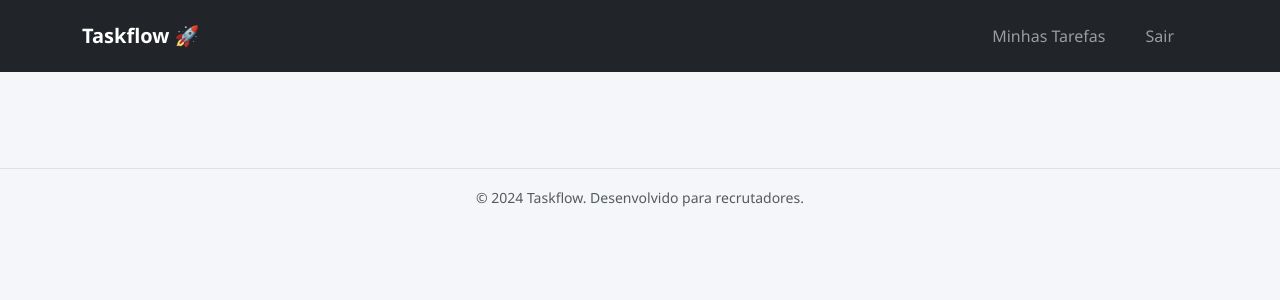
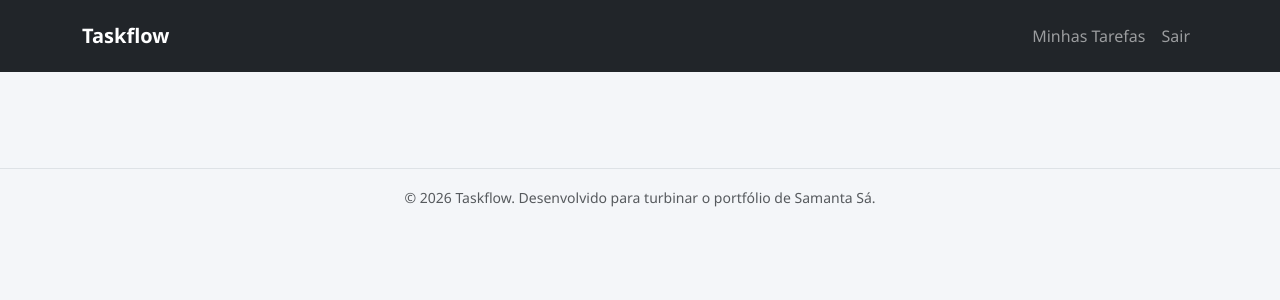
Before and after one commit to engsamantasa/taskflow-django, a Django app: template taskflow/templates/base.html in a window 1280 px wide. Shown: the top 300 px of the page. Run offline with Django 5.2, Linux system fonts and the light colour scheme; the template is opened without the code that fills it, so the values that code supplies are empty; a user stored in the database is signed in; parts of the project's set-up code (start-up, migrations or seed data) failed here and were passed over.

Commit message:
Primeiro migrate e começo de personalização

```diff
--- /dev/null
+++ b/taskflow/tasks/urls.py
@@ -0,0 +1,6 @@
+from django.urls import path
+from . import views
+
+urlpatterns = [
+    path('', views.task_list, name='task_list'),
+]
--- a/taskflow/tasks/views.py
+++ b/taskflow/tasks/views.py
@@ -1,3 +1,6 @@
 from django.shortcuts import render
+from django.contrib.auth.decorators import login_required
 
-# Create your views here.
+#@login_required
+def task_list(request):
+    return render(request, 'tasks/task_list.html')
--- a/taskflow/templates/base.html
+++ b/taskflow/templates/base.html
@@ -14,7 +14,7 @@
 
     <nav class="navbar navbar-expand-lg navbar-dark bg-dark py-3">
         <div class="container">
-            <a class="navbar-brand fw-bold" href="#">Taskflow 🚀</a>
+            <a class="navbar-brand fw-bold" href="#">Taskflow</a>
             <button class="navbar-toggler" type="button" data-bs-toggle="collapse" data-bs-target="#navbarNav">
                 <span class="navbar-toggler-icon"></span>
             </button>
@@ -23,7 +23,7 @@
                 <ul class="navbar-nav">
                     {% if user.is_authenticated %}
                         <li class="nav-item"><a class="nav-link" href="#">Minhas Tarefas</a></li>
-                        <li class="nav-item"><a class="nav-link btn btn-outline-light ms-2 px-4" href="#">Sair</a></li>
+                        <li class="nav-item"><a class="nav-link" href="#">Sair</a></li>
                     {% else %}
                         <li class="nav-item"><a class="nav-link" href="#">Login</a></li>
                         <li class="nav-item"><a class="nav-link" href="#">Cadastrar</a></li>
@@ -48,7 +48,7 @@
     </main>
 
     <footer class="text-center py-3 text-muted border-top mt-5">
-        <small>&copy; 2024 Taskflow. Desenvolvido para recrutadores.</small>
+        <small>&copy; 2026 Taskflow. Desenvolvido para turbinar o portfólio de Samanta Sá.</small>
     </footer>
 
     <script src="https://cdn.jsdelivr.net/npm/bootstrap@5.3.0/dist/js/bootstrap.bundle.min.js"></script>
--- /dev/null
+++ b/taskflow/templates/tasks/task_list.html
@@ -0,0 +1,5 @@
+{% extends 'base.html' %}
+
+{% block content %}
+<h2>Sua tarefas irão aparecer aqui!</h2>
+{% endblock %}
```
Also changed, not shown: taskflow/taskflow/settings.py (+6 -5 lines), taskflow/db.sqlite3 (added), taskflow/templates/static/css/style.css (renamed from taskflow/static/css/style.css), taskflow/templates/static/js/scripts.js (renamed from taskflow/static/js/scripts.js).
